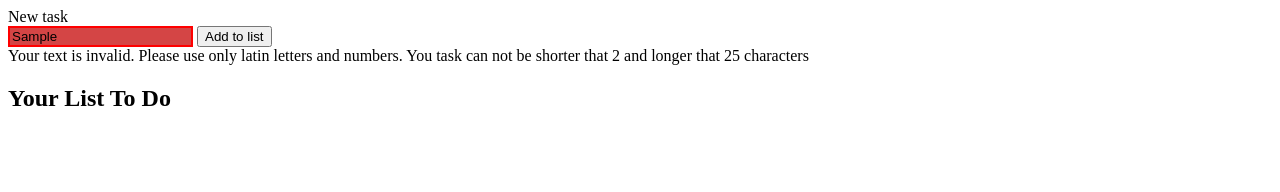
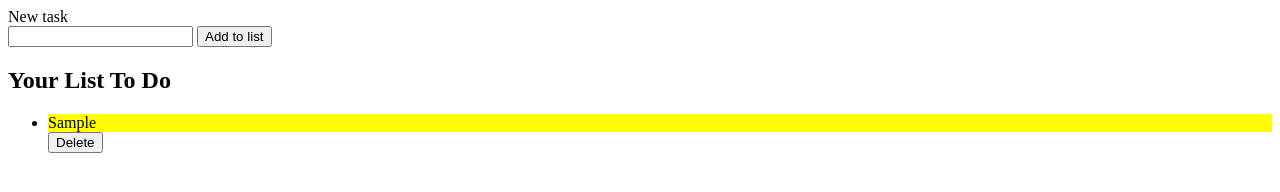
Before and after one commit to Ruslana-P/HW9-Ruslana, a plain HTML site: page index.html in a window 1280 px wide. Both pictures are taken after typing "Sample" into the empty fields and a click on the button "Add to list". Drawn offline with Linux system fonts and the light colour scheme.

Commit message:
home work 8 that works

```diff
--- a/code.js
+++ b/code.js
@@ -2,40 +2,37 @@ const buttonAdd = document.querySelector("#addNewToDO");
 const formListToDo = document.querySelector('#form_list_to_do');
 const listToDo = document.querySelector('.listToDo');
 const input = document.querySelector('#newToDo');
-const newToDo = document.querySelector('#newToDo').value;
 
 formListToDo.onsubmit =
     function(e){
         e.preventDefault();
     };
 
-input.addEventListener('change', function validation(){
+let check = function (){
+    let newToDo = document.querySelector('#newToDo').value;
+    const regExp =  /^[a-zA-Z0-9]{2,25}$/g;
+    return regExp.test(newToDo);
+}
+
+input.addEventListener('change', function validation (newToDo, regExp){
     const errorMessage = document.querySelector('.error_message');
-    const regExp =  /^[a-zA-Z0-9]{2,25}$/g;
-    if (regExp.test(newToDo)){
+    if (check()){
         console.log(true);
         input.classList.remove('invalid');
         errorMessage.innerText = " ";
-        return true;
     }
     else {
         console.log(false);
         input.classList.add('invalid');
         errorMessage.innerText = 'Your text is invalid. Please use only latin letters and numbers. You task can not be shorter that 2 and longer that 25 characters';
-        return false;
     }
 })
 
 buttonAdd.addEventListener('click', function (){
-    //const newToDo = document.querySelector('#newToDo').value;
-    //const regExp = /^[a-zA-Z0-9]+( [a-zA-Z0-9]+)*$/;
-    const regExp =  /^[a-zA-Z0-9]{2,25}$/g;
-    if (regExp.test(newToDo)){
+    if (check()){
         createNewLi()
         addButton()
-
     }
-
 })
 
 function createNewLi() {
@@ -48,6 +45,7 @@ function createNewLi() {
 
 function addButton (){
     let deleteButton = document.createElement('button');
+
     deleteButton.innerHTML = 'Delete';
     deleteButton.classList.add('delete_button');
     document.querySelector('li:last-child').after(deleteButton);
--- a/style.css
+++ b/style.css
@@ -12,5 +12,5 @@ li{
 
 .invalid{
     border: 2px solid red;
-    background-color: #d44545;;
+    background-color: #d44546;;
 }
```
